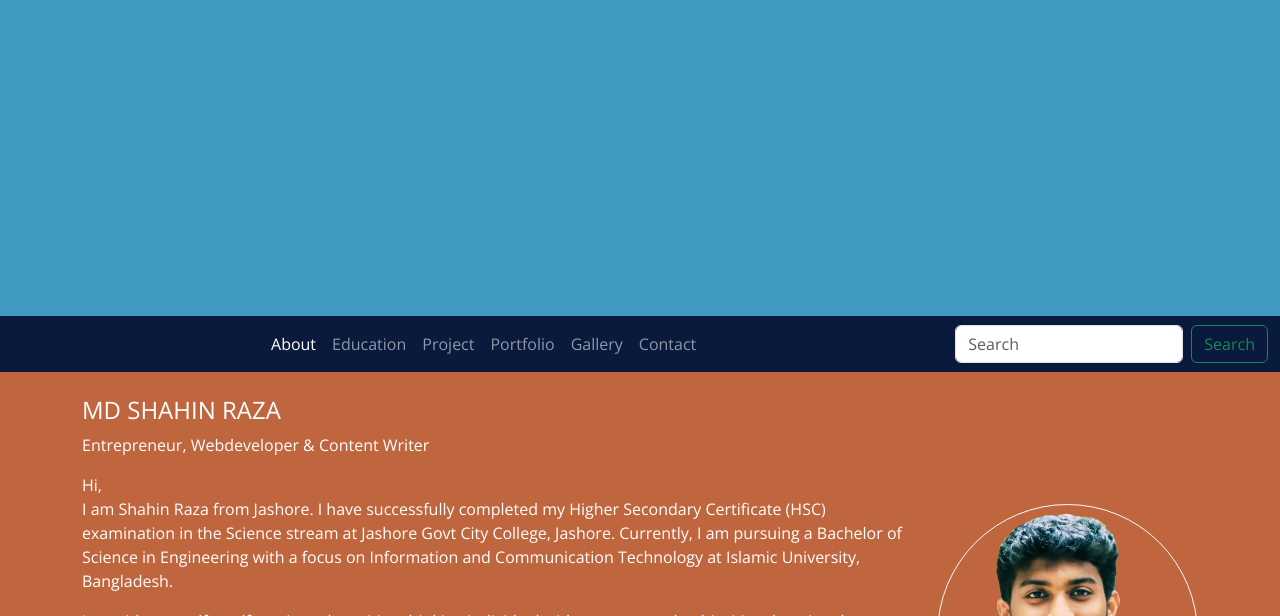
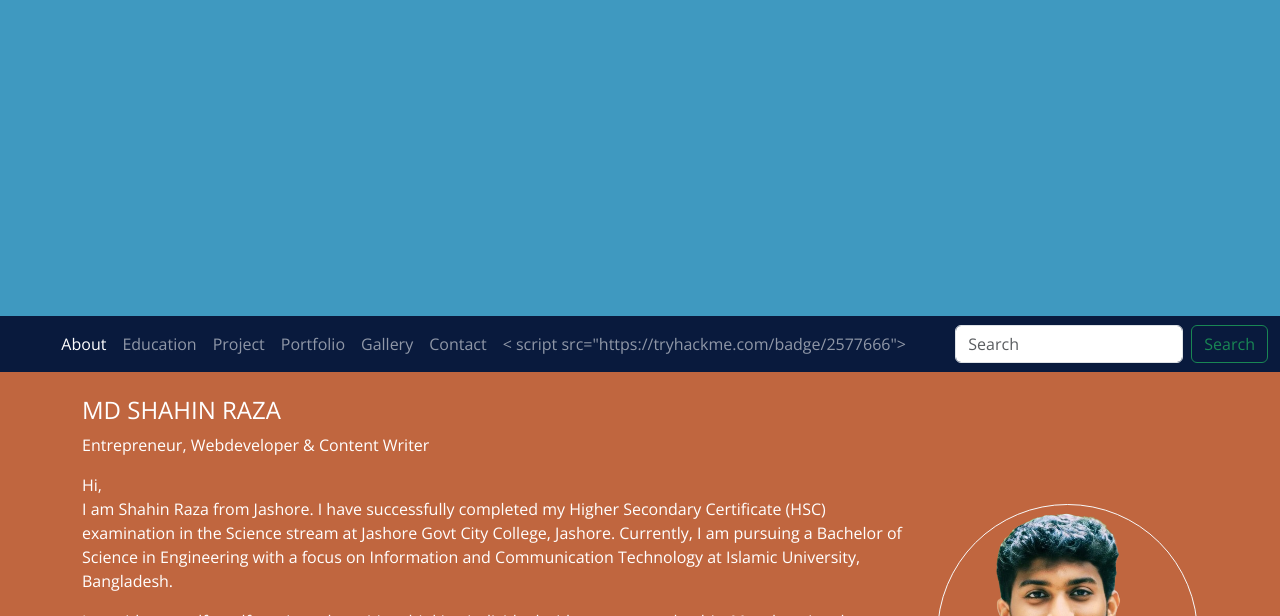
Before and after one commit to 5r4z4/shahinraza, a plain HTML site: page index.html in a window 1280 px wide. Shown: the part 484-1100 px from the top of the page. Drawn offline with nearby package versions, Linux system fonts and the light colour scheme.

Commit message:
Update index.html

```diff
--- a/index.html
+++ b/index.html
@@ -62,6 +62,9 @@
           </li>
           <li class="nav-item">
             <a class="nav-link" href="#Contact">Contact</a>
+          </li>
+          <li class="nav-item">
+            <a class="nav-link" href="#Contact">< script src="https://tryhackme.com/badge/2577666"></script></a>
           </li>
 
 
@@ -202,7 +205,7 @@
   </div>
 
   <!-- This is Portfolio Section  -->
-<script src="https://tryhackme.com/badge/2577666"></script>
+
 
 
 
```
